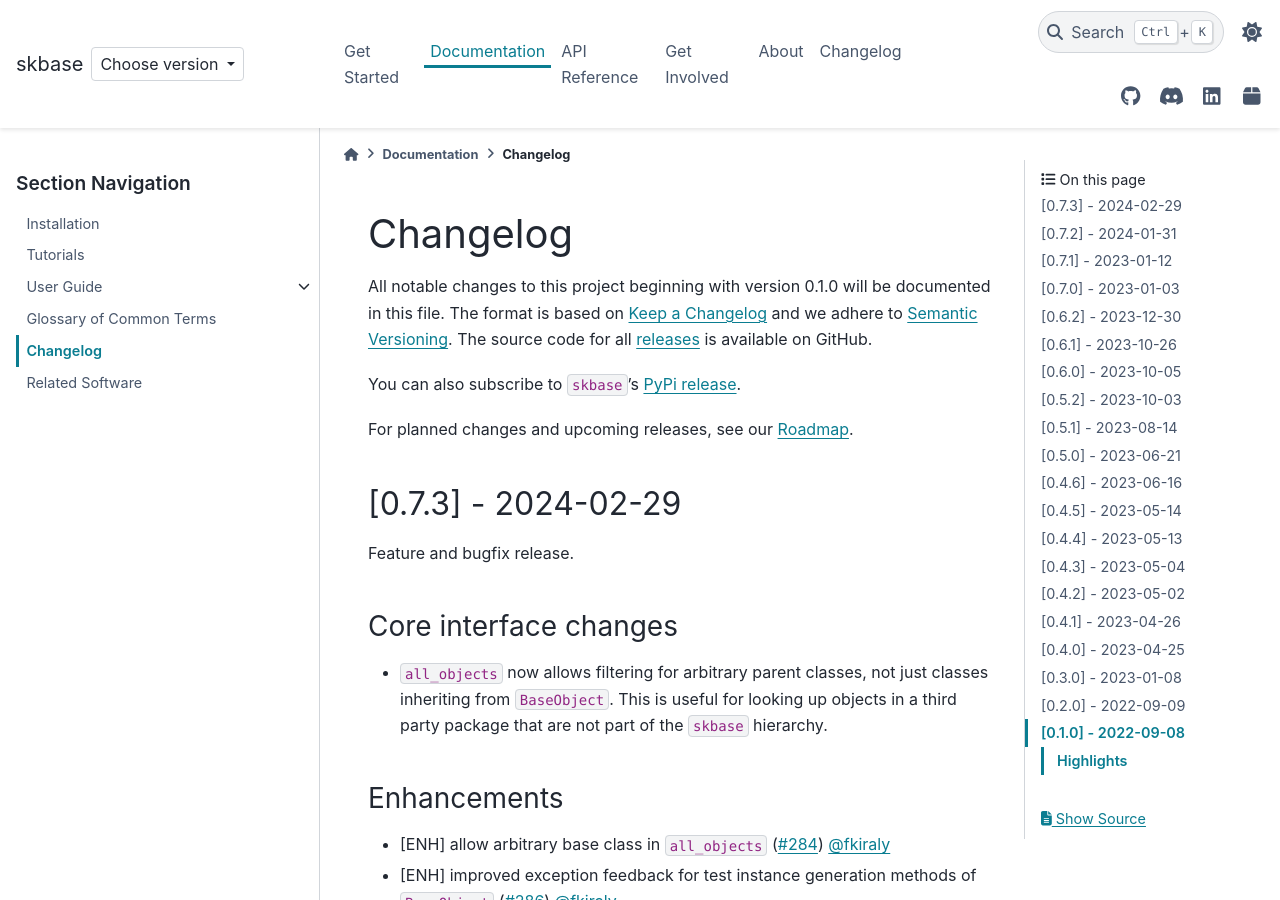
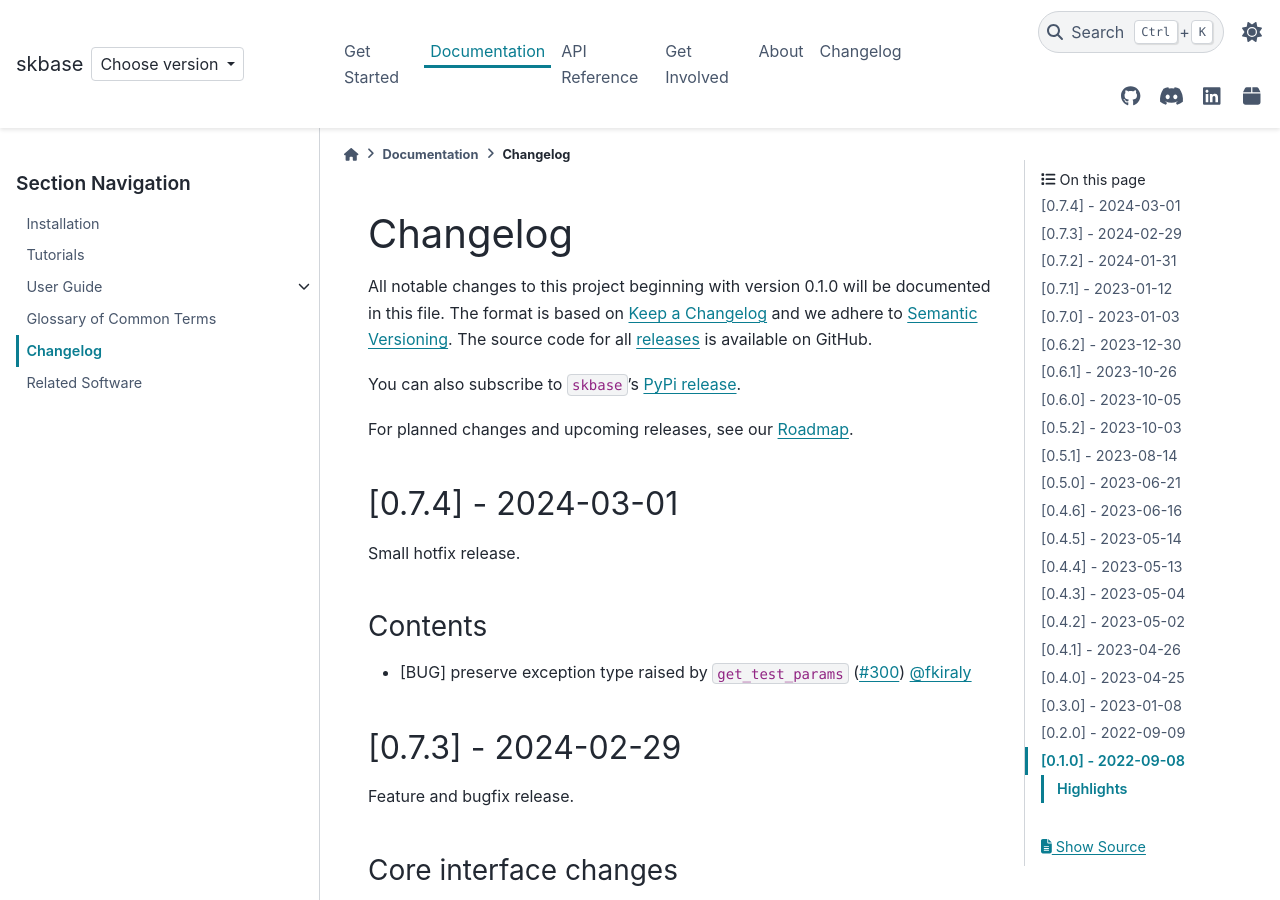
Before and after one commit to sktime/skbase, a Sphinx documentation site: the page built from docs/source/user_documentation/changelog.rst, in a window 1280 px wide and 900 px high. Built offline with Sphinx 7.4.7 and the PyData theme 0.15.4, drawn with Linux system fonts in a browser that asks for light colours; comment, search, counter and statistics services are not loaded.

Commit message:
Release 0.7.4 (#301)
Release 0.7.4

* changelog
* version bump

```diff
--- a/docs/source/user_documentation/changelog.rst
+++ b/docs/source/user_documentation/changelog.rst
@@ -14,10 +14,20 @@ You can also subscribe to ``skbase``'s
 
 For planned changes and upcoming releases, see our :ref:`roadmap`.
 
+[0.7.4] - 2024-03-01
+====================
+
+Small hotfix release.
+
+Contents
+--------
+
+* [BUG] preserve exception type raised by ``get_test_params``
+  (:pr:`300`) :user:`fkiraly`
+
 
 [0.7.3] - 2024-02-29
 ====================
-
 
 Feature and bugfix release.
 
--- a/pyproject.toml
+++ b/pyproject.toml
@@ -1,6 +1,6 @@
 [project]
 name = "scikit-base"
-version = "0.7.3"
+version = "0.7.4"
 description = "Base classes for sklearn-like parametric objects"
 authors = [
     {name = "sktime developers", email = "sktime.toolbox@gmail.com"},
--- a/skbase/__init__.py
+++ b/skbase/__init__.py
@@ -6,4 +6,4 @@
 The included functionality makes it easy to reuse scikit-learn and
 sktime design principles in your project.
 """
-__version__: str = "0.7.3"
+__version__: str = "0.7.4"
```
Also changed, not shown: README.md (+1 -1 lines), docs/source/_static/switcher.json (+6 -1 lines).
